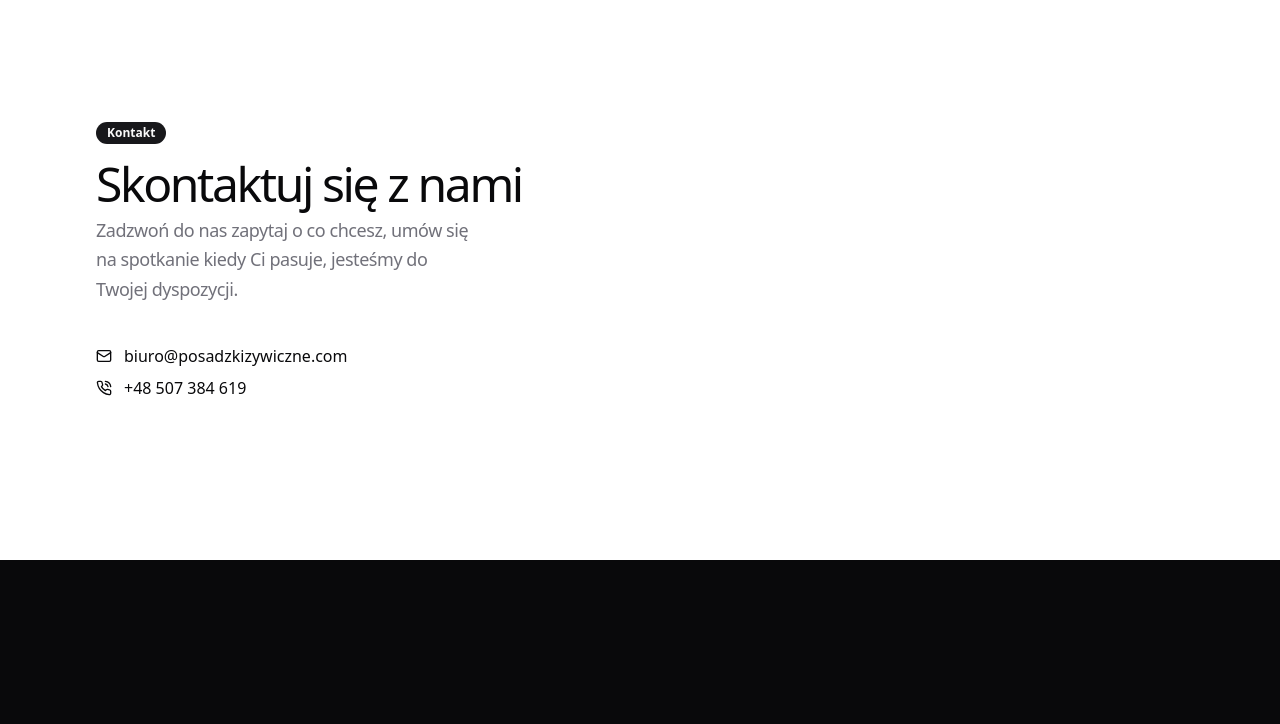
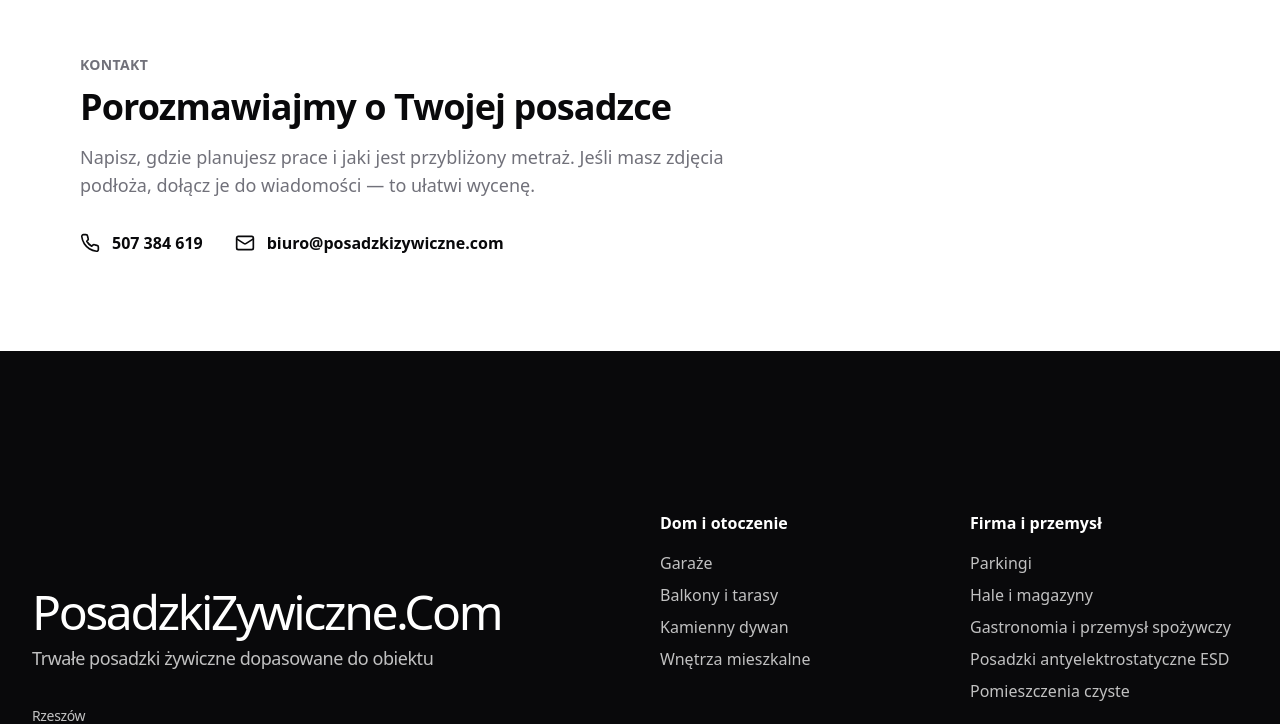
Before and after one commit to damianGG/posadzki-zywiczne, a Next.js app: page / in a window 1280 px wide. Shown: the part 5775-6499 px from the top of the page. Built offline with nearby package versions, Linux system fonts and the light colour scheme.

Commit message:
Render contact section on server without unused client-side calendar dependencies

```diff
--- a/blocks/contact/contact1.tsx
+++ b/blocks/contact/contact1.tsx
@@ -1,122 +1,31 @@
-"use client";
+import { Mail, Phone } from "lucide-react";
 
-import { CalendarIcon, Check, MailIcon, MoveRight, PhoneCall } from "lucide-react";
-import { Badge } from "@/components/ui/badge";
-import { Button } from "@/components/ui/button";
-import { Calendar } from "@/components/ui/calendar";
-import { useState } from "react";
-import { Popover, PopoverContent, PopoverTrigger } from "@/components/ui/popover";
-import { cn } from "@/lib/utils";
-import { format } from "date-fns";
-import { Label } from "@/components/ui/label";
-import { Input } from "@/components/ui/input";
-
-export const Contact1 = () => {
-  const [date, setDate] = useState<Date | undefined>(new Date());
-
-  return (
-    <div className="w-full py-20 lg:py-40" id="kontakt">
-      <div className="container max-w-6xl mx-auto">
-        <div className="grid lg:grid-cols-2 gap-10">
-          <div className="flex flex-col gap-6">
-            <div className="flex flex-col gap-4">
-              <div>
-                <Badge>Kontakt</Badge>
-              </div>
-              <div className="flex flex-col gap-2">
-                <h4 className="text-3xl md:text-5xl tracking-tighter max-w-xl text-left font-regular">
-                  Skontaktuj się z nami
-                </h4>
-                <p className="text-lg leading-relaxed tracking-tight text-muted-foreground max-w-sm text-left">
-                  Zadzwoń do nas zapytaj o co chcesz, umów się na spotkanie kiedy Ci pasuje, jesteśmy do Twojej dyspozycji.
-                </p>
-                <span className="flex items-center mt-8">
-                  <MailIcon className="w-4 h-4 mr-3 " /><a href="mailto:biuro@posadzkizywiczne.com">biuro@posadzkizywiczne.com</a>
-
-                </span>
-                <span className="flex items-center">
-                  <PhoneCall className="w-4 h-4 mr-3 " />  <a href="tel:+48507384619">+48 507 384 619</a>
-
-                </span>
-              </div>
-            </div>
-            {/* <div className="flex flex-row gap-6 items-start text-left">
-               <Check className="w-4 h-4 mt-2 text-primary" />
-              <div className="flex flex-col gap-1">
-                <p>Easy to use</p>
-                <p className="text-muted-foreground text-sm">
-                  We&apos;ve made it easy to use and understand.
-                </p>
-              </div>
-            </div>
-            <div className="flex flex-row gap-6 items-start text-left">
-               <Check className="w-4 h-4 mt-2 text-primary" />
-              <div className="flex flex-col gap-1">
-                <p>Fast and reliable</p>
-                <p className="text-muted-foreground text-sm">
-                  We&apos;ve made it easy to use and understand.
-                </p>
-              </div>
-            </div>
-            <div className="flex flex-row gap-6 items-start text-left">
-               <Check className="w-4 h-4 mt-2 text-primary" />
-              <div className="flex flex-col gap-1">
-                <p>Beautiful and modern</p>
-                <p className="text-muted-foreground text-sm">
-                  We&apos;ve made it easy to use and understand.
-                </p>
-              </div>
-            </div> */}
-          </div>
-
-          {/* <div className="justify-center flex items-center">
-            <div className="rounded-md max-w-sm flex flex-col border p-8 gap-4">
-              <p>Book a meeting</p>
-              <div className="grid w-full max-w-sm items-center gap-1">
-                <Label htmlFor="picture">Date</Label>
-                <Popover>
-                  <PopoverTrigger asChild>
-                    <Button
-                      variant={"outline"}
-                      className={cn(
-                        "w-full max-w-sm justify-start text-left font-normal",
-                        !date && "text-muted-foreground"
-                      )}
-                    >
-                      <CalendarIcon className="mr-2 h-4 w-4" />
-                      {date ? format(date, "PPP") : <span>Pick a date</span>}
-                    </Button>
-                  </PopoverTrigger>
-                  <PopoverContent className="w-auto p-0">
-                    <Calendar
-                      mode="single"
-                      selected={date}
-                      onSelect={setDate}
-                      initialFocus
-                    />
-                  </PopoverContent>
-                </Popover>
-              </div>
-              <div className="grid w-full max-w-sm items-center gap-1">
-                <Label htmlFor="firstname">First name</Label>
-                <Input id="firstname" type="text" />
-              </div>
-              <div className="grid w-full max-w-sm items-center gap-1">
-                <Label htmlFor="lastname">Last name</Label>
-                <Input id="lastname" type="text" />
-              </div>
-              <div className="grid w-full max-w-sm items-center gap-1">
-                <Label htmlFor="picture">Upload resume</Label>
-                <Input id="picture" type="file" />
-              </div>
-
-              <Button className="gap-4 w-full">
-                Book the meeting <MoveRight className="w-4 h-4" />
-              </Button>
-            </div>
-          </div> */}
+// Static contact block: no client-side hydration or calendar libraries required.
+export const Contact1 = () => (
+  <section id="kontakt" aria-labelledby="contact-heading" className="w-full py-16 lg:py-24">
+    <div className="container mx-auto max-w-6xl px-4">
+      <div className="max-w-2xl">
+        <p className="mb-3 text-sm font-semibold uppercase tracking-wide text-muted-foreground">
+          Kontakt
+        </p>
+        <h2 id="contact-heading" className="text-3xl font-semibold tracking-tight md:text-4xl">
+          Porozmawiajmy o Twojej posadzce
+        </h2>
+        <p className="mt-4 text-base leading-relaxed text-muted-foreground md:text-lg">
+          Napisz, gdzie planujesz prace i jaki jest przybliżony metraż.
+          Jeśli masz zdjęcia podłoża, dołącz je do wiadomości — to ułatwi wycenę.
+        </p>
+        <div className="mt-8 flex flex-col gap-4 sm:flex-row sm:gap-8">
+          <a href="tel:+48507384619" className="inline-flex items-center gap-3 font-semibold underline-offset-4 hover:underline">
+            <Phone className="h-5 w-5 shrink-0" aria-hidden="true" />
+            507 384 619
+          </a>
+          <a href="mailto:biuro@posadzkizywiczne.com" className="inline-flex items-center gap-3 font-semibold underline-offset-4 hover:underline">
+            <Mail className="h-5 w-5 shrink-0" aria-hidden="true" />
+            biuro@posadzkizywiczne.com
+          </a>
         </div>
       </div>
     </div>
-  );
-};
+  </section>
+);
```
